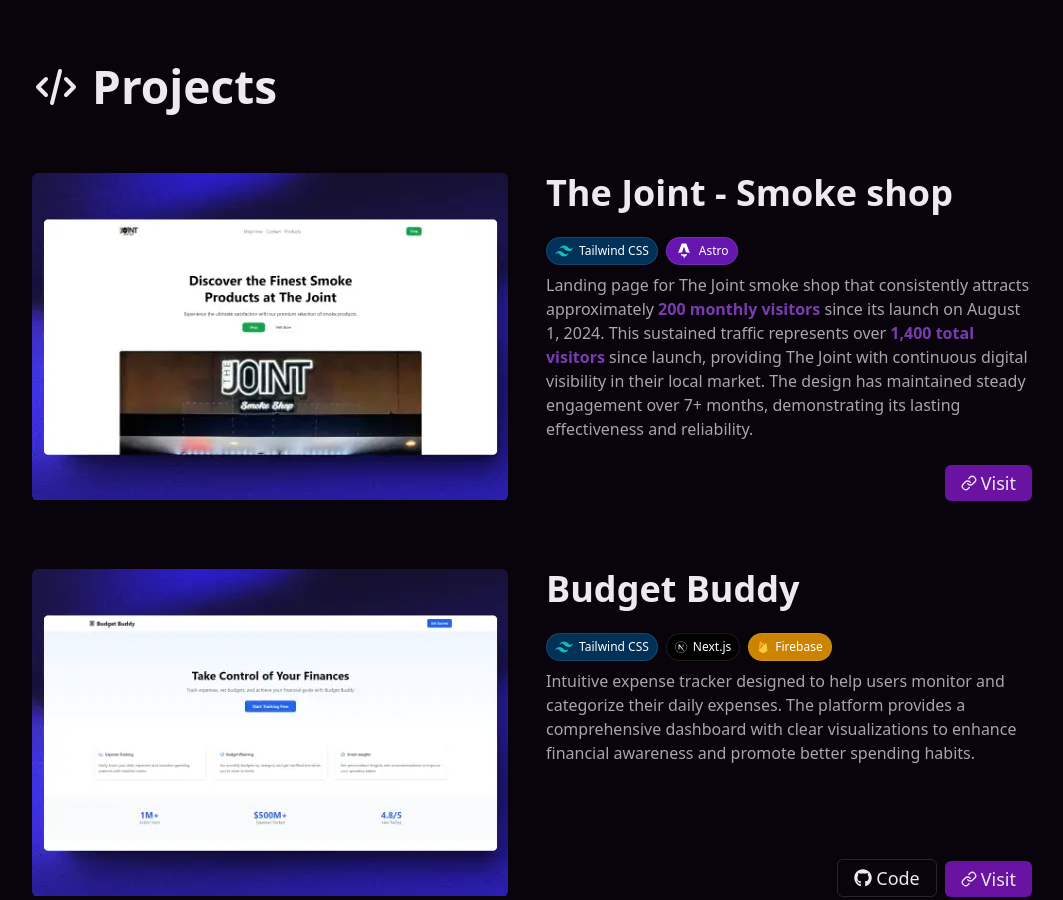
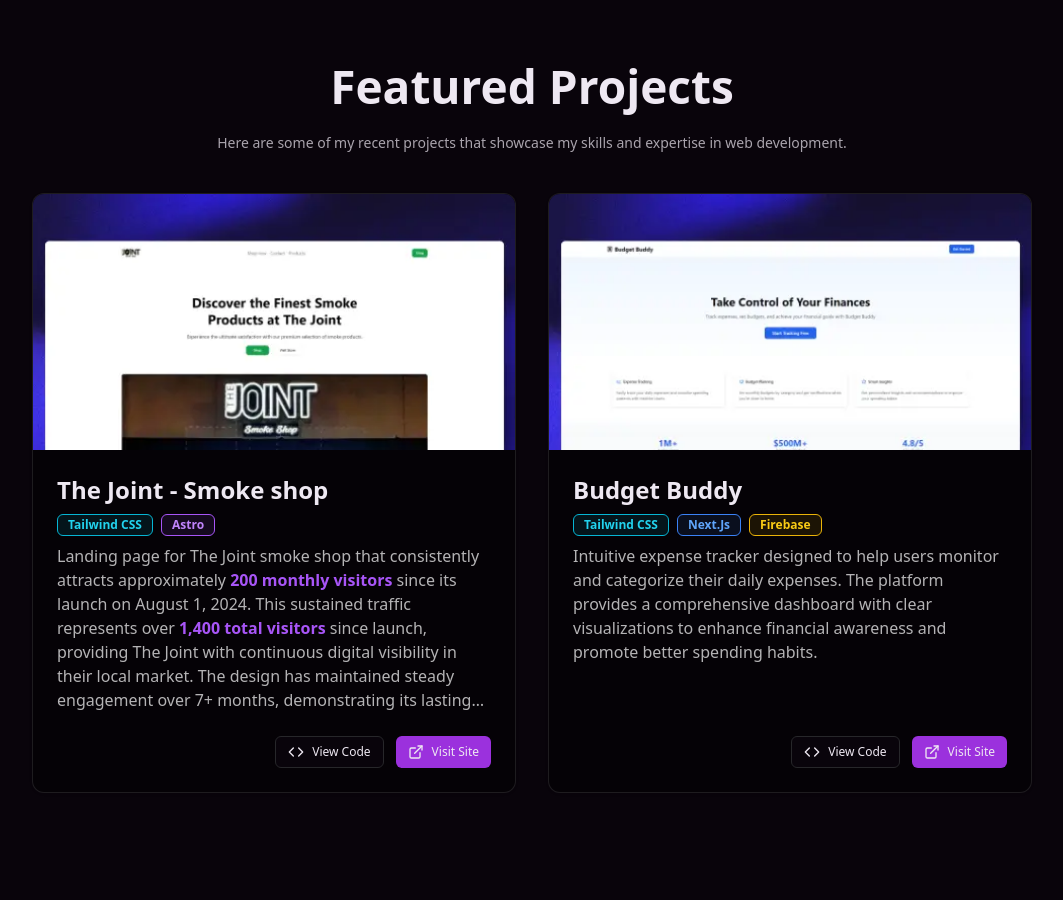
Before and after one commit to Vengxdor/Vengxdor, an Astro site: page / in a window 1280 px wide. Shown: the part 880-1780 px from the top of the page, without its empty margins (108-1171 px from the left). Built offline with nearby package versions, Linux system fonts and the light colour scheme; Astro itself is replaced by a stand-in of ours.

Commit message:
feat: Add Badge and Card components for improved project display and organization

```diff
--- a/package.json
+++ b/package.json
@@ -13,7 +13,8 @@
     "@astrojs/check": "^0.9.4",
     "@astrojs/react": "^3.6.2",
     "@astrojs/tailwind": "^5.1.2",
-    "@radix-ui/react-slot": "^1.1.0",
+    "@radix-ui/react-slot": "^1.1.2",
+    "@radix-ui/react-tabs": "^1.1.3",
     "@types/react": "^18.3.12",
     "@types/react-dom": "^18.3.1",
     "@vercel/analytics": "^1.4.0",
--- a/src/components/Projects.astro
+++ b/src/components/Projects.astro
@@ -1,7 +1,21 @@
 ---
-import { FaGithub } from 'react-icons/fa'
-import Pill from './ui/pill'
-import type { Tech } from '@/components/ui/pill'
+import { Badge } from './ui/badge'
+import { Card, CardContent, CardFooter, CardHeader } from './ui/card'
+import { Image } from 'astro:assets'
+import { Button } from './ui/button'
+import { ArrowRight, Code, ExternalLink } from 'lucide-react'
+
+const tech = {
+  react: { name: 'React', style: 'b#005f80' },
+  nextjs: { name: 'Next.js', style: 'bg-blue-500/10 text-blue-400 border-blue-500' },
+  tailwind: { name: 'Tailwind CSS', style: 'bg-cyan-500/10 text-cyan-400 border-cyan-500' },
+  firebase: { name: 'Firebase', style: 'bg-yellow-500/10 text-yellow-400 border-yellow-500' },
+  astro: {name: 'Astro', style: 'bg-purple-500/10 text-purple-400 border-purple-500'}
+}
+
+type techConfig = {
+  tech: keyof typeof tech
+}
 
 interface Project {
   img: string
@@ -9,7 +23,7 @@ interface Project {
   description: string
   link: string
   code?: string
-  tech?: Tech['tech'][]
+  tech?: techConfig['tech'][]
 }
 const projects: Project[] = [
   {
@@ -33,87 +47,60 @@ const projects: Project[] = [
 ---
 
 <section class='my-32' id='projects'>
-  <h2 class='flex items-center gap-3 text-[46px] font-bold'>
-    <svg
-      class='size-12'
-      xmlns='http://www.w3.org/2000/svg'
-      width='24'
-      height='24'
-      viewBox='0 0 24 24'
-      stroke-width='2'
-      stroke='currentColor'
-      fill='none'
-      stroke-linecap='round'
-      stroke-linejoin='round'
-    >
-      <path stroke='none' d='M0 0h24v24H0z' fill='none'></path>
-      <path d='M7 8l-4 4l4 4'></path>
-      <path d='M17 8l4 4l-4 4'></path>
-      <path d='M14 4l-4 16'></path>
-    </svg>
-    Projects
+  <header>
+    <h2 class='text-[46px] font-bold text-center'>
+      Featured Projects
     </h2>
-  <ul class='mt-8 grid justify-center gap-12'>
+    <p class="text-center text-sm opacity-70 mt-3">Here are some of my recent projects that showcase my skills and expertise in web development.</p>
+  </header>
+  <ul class='mt-10 grid grid-cols-1 lg:grid-cols-2 justify-center gap-8'>
     {
       projects.map((project) => (
-        <li class='mx-auto mt-5 grid w-full justify-center gap-5 md:flex md:gap-7'>
-          <div class='w-full md:w-1/2'>
-            <img
-              loading='lazy'
-              class='w-full rounded-md md:max-w-[476px]'
+        <li class='rounded-md'>
+          <Card className="bg-black/40 border border-white/10 overflow-hidden group h-full flex flex-col">
+            <div class="relative overflow-hidden">
+              <Image
                 src={project.img}
                 alt={project.title}
+                width={600}
+                height={400}
+                class="w-full h-64 object-cover object-top transition-transform duration-500 group-hover:scale-105"
               />
+              <div class="absolute inset-0 bg-gradient-to-t from-black/80 to-transparent opacity-0 group-hover:opacity-100 transition-opacity"></div>
             </div>
-          <div class='grid size-full md:w-1/2 md:max-w-lg'>
-            <div>
-              <h4 class='mb-4 text-4xl font-bold'>{project.title}</h4>
-              {project.tech && (
-                <div class='flex gap-2 py-2'>
-                  {project.tech.map((tech) => (
-                    <Pill tech={tech} />
+            <CardHeader className='pb-2'>
+              <div class="flex flex-col justify-between gap-2">
+                <h3 class="text-2xl font-bold">{project.title}</h3>
+                <div class="flex gap-2 capitalize">
+                  {project?.tech?.map(tec => (
+                    <Badge variant="outline" className={tech[tec].style}>
+                      {tech[tec].name}
+                    </Badge>
                   ))}
                 </div>
-              )}
-              <p set:html={project.description} class='opacity-70 font-medium [&>b]:text-accent '></p>
               </div>
-            <div class='mt-2 flex items-end justify-end gap-2'>
-              {project.code && (
-                <a
-                  class='flex gap-1 text-lg items-center p-1 px-4 rounded-md border'
-                  target='_blank'
-                  href={project.link}
-                >
-                  <FaGithub />
-                  Code
-                </a>
-              )}
-              <a
-                class='flex gap-1 text-lg items-center p-1 px-4 rounded-md bg-secondary hover:bg-purple-800 transition-colors duration-300'
-                target='_blank'
-                href={project.link}
-              >
-                <svg
-                  class='size-4'
-                  xmlns='http://www.w3.org/2000/svg'
-                  width='24'
-                  height='24'
-                  viewBox='0 0 24 24'
-                  fill='none'
-                  stroke='currentColor'
-                  stroke-width='2'
-                  stroke-linecap='round'
-                  stroke-linejoin='round'
-                >
-                  <path d='M10 13a5 5 0 0 0 7.54.54l3-3a5 5 0 0 0-7.07-7.07l-1.72 1.71' />
-                  <path d='M14 11a5 5 0 0 0-7.54-.54l-3 3a5 5 0 0 0 7.07 7.07l1.71-1.71' />
-                </svg>
-                Visit
-              </a>
-            </div>
-          </div>
+            </CardHeader>
+            <CardContent className='flex-grow'>
+              <p set:html={project.description} class="text-white/70 [&>b]:text-accent line-clamp-[7]">
+              </p>
+            </CardContent>
+            <CardFooter className="flex justify-end gap-3">
+              <Button variant="outline" size="sm" className="border-white/20 hover:border-white/40">
+                <Code className="mr-2 h-4 w-4" /> View Code
+              </Button>
+              <Button size="sm" className="bg-purple-600 hover:bg-purple-700">
+                <ExternalLink className="mr-2 h-4 w-4" /> Visit Site
+              </Button>
+            </CardFooter>
+          </Card>
         </li>
       ))
     }
   </ul>
+  <!-- *coming soon* <div class="flex justify-center mt-10">
+    <Button variant="outline" size="lg" className="border-white/20 hover:border-white/40">
+      View All Projects
+      <ArrowRight className="ml-2 h-4 w-4" />
+    </Button>
+  </div> -->
 </section>
--- /dev/null
+++ b/src/components/ui/badge.tsx
@@ -0,0 +1,36 @@
+import * as React from "react"
+import { cva, type VariantProps } from "class-variance-authority"
+
+import { cn } from "@/lib/utils"
+
+const badgeVariants = cva(
+  "inline-flex items-center rounded-md border px-2.5 py-0.5 text-xs font-semibold transition-colors focus:outline-none focus:ring-2 focus:ring-ring focus:ring-offset-2",
+  {
+    variants: {
+      variant: {
+        default:
+          "border-transparent bg-primary text-primary-foreground shadow hover:bg-primary/80",
+        secondary:
+          "border-transparent bg-secondary text-secondary-foreground hover:bg-secondary/80",
+        destructive:
+          "border-transparent bg-destructive text-destructive-foreground shadow hover:bg-destructive/80",
+        outline: "text-foreground",
+      },
+    },
+    defaultVariants: {
+      variant: "default",
+    },
+  }
+)
+
+export interface BadgeProps
+  extends React.HTMLAttributes<HTMLDivElement>,
+    VariantProps<typeof badgeVariants> {}
+
+function Badge({ className, variant, ...props }: BadgeProps) {
+  return (
+    <div className={cn(badgeVariants({ variant }), className)} {...props} />
+  )
+}
+
+export { Badge, badgeVariants }
--- /dev/null
+++ b/src/components/ui/card.tsx
@@ -0,0 +1,76 @@
+import * as React from "react"
+
+import { cn } from "@/lib/utils"
+
+const Card = React.forwardRef<
+  HTMLDivElement,
+  React.HTMLAttributes<HTMLDivElement>
+>(({ className, ...props }, ref) => (
+  <div
+    ref={ref}
+    className={cn(
+      "rounded-xl border bg-card text-card-foreground shadow",
+      className
+    )}
+    {...props}
+  />
+))
+Card.displayName = "Card"
+
+const CardHeader = React.forwardRef<
+  HTMLDivElement,
+  React.HTMLAttributes<HTMLDivElement>
+>(({ className, ...props }, ref) => (
+  <div
+    ref={ref}
+    className={cn("flex flex-col space-y-1.5 p-6", className)}
+    {...props}
+  />
+))
+CardHeader.displayName = "CardHeader"
+
+const CardTitle = React.forwardRef<
+  HTMLDivElement,
+  React.HTMLAttributes<HTMLDivElement>
+>(({ className, ...props }, ref) => (
+  <div
+    ref={ref}
+    className={cn("font-semibold leading-none tracking-tight", className)}
+    {...props}
+  />
+))
+CardTitle.displayName = "CardTitle"
+
+const CardDescription = React.forwardRef<
+  HTMLDivElement,
+  React.HTMLAttributes<HTMLDivElement>
+>(({ className, ...props }, ref) => (
+  <div
+    ref={ref}
+    className={cn("text-sm text-muted-foreground", className)}
+    {...props}
+  />
+))
+CardDescription.displayName = "CardDescription"
+
+const CardContent = React.forwardRef<
+  HTMLDivElement,
+  React.HTMLAttributes<HTMLDivElement>
+>(({ className, ...props }, ref) => (
+  <div ref={ref} className={cn("p-6 pt-0", className)} {...props} />
+))
+CardContent.displayName = "CardContent"
+
+const CardFooter = React.forwardRef<
+  HTMLDivElement,
+  React.HTMLAttributes<HTMLDivElement>
+>(({ className, ...props }, ref) => (
+  <div
+    ref={ref}
+    className={cn("flex items-center p-6 pt-0", className)}
+    {...props}
+  />
+))
+CardFooter.displayName = "CardFooter"
+
+export { Card, CardHeader, CardFooter, CardTitle, CardDescription, CardContent }
```
Also changed, not shown: 1 other file. Lines whose indentation alone changed are shown as unchanged.
